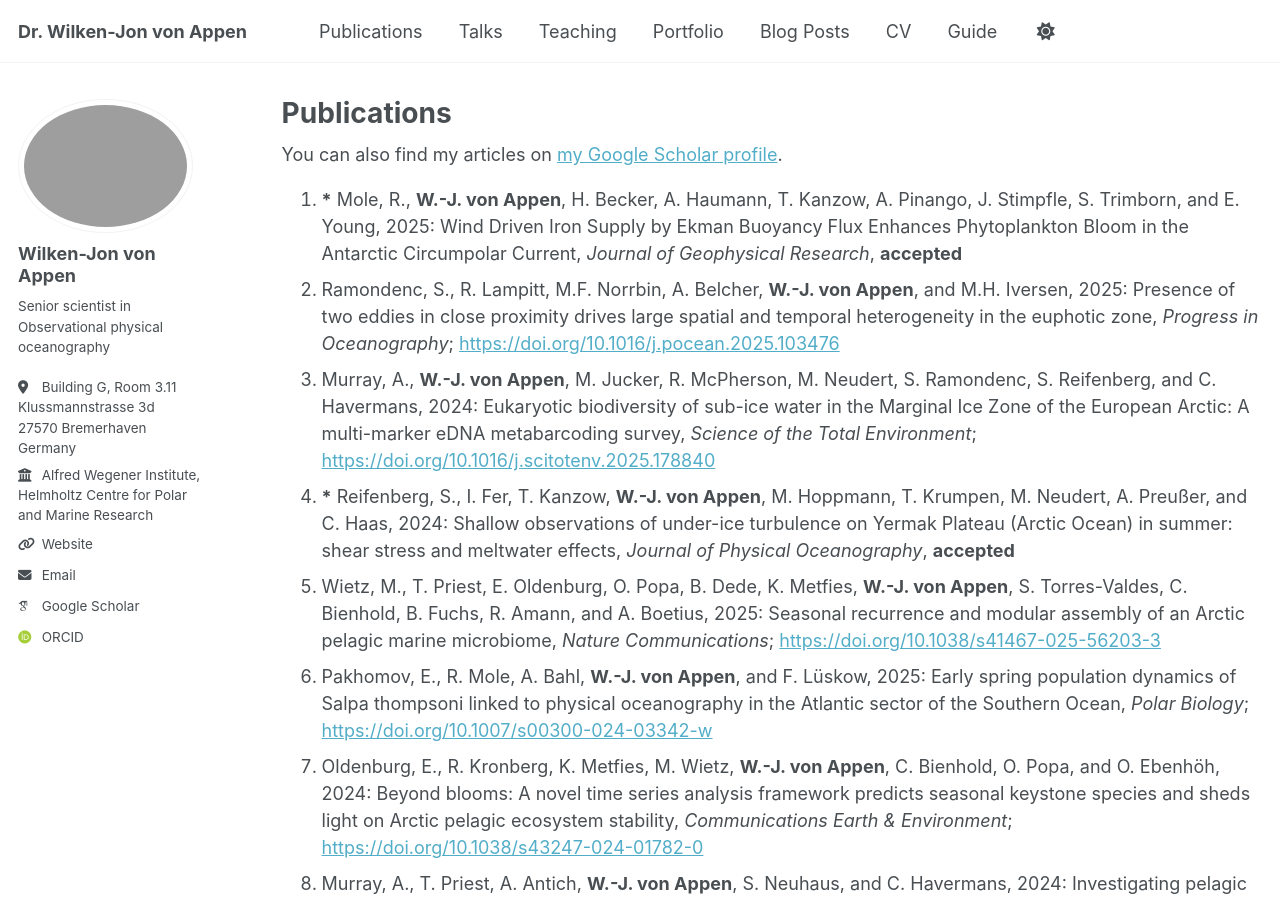
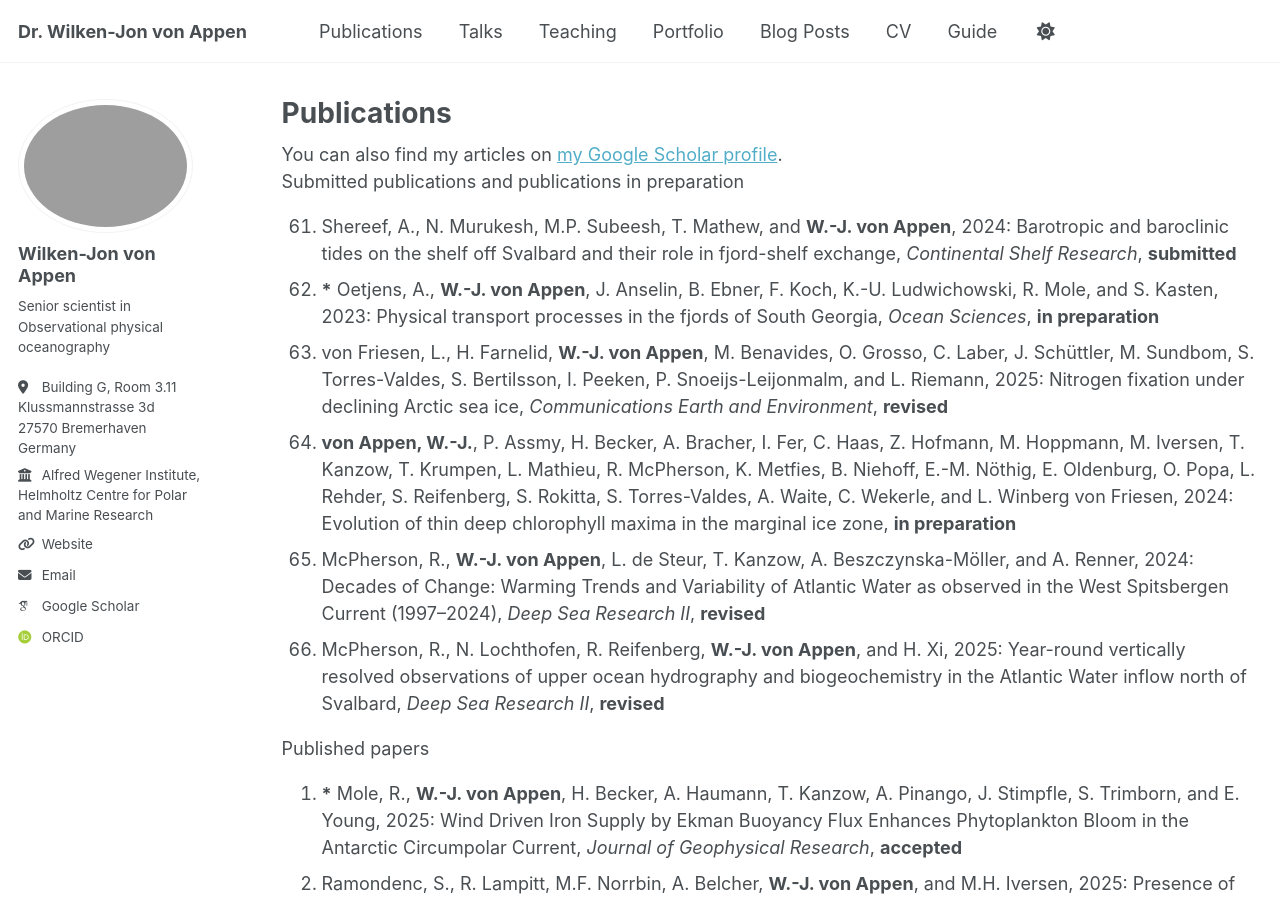
Before and after one commit to wjvappen/wjvappen, a Jekyll site: the page built from _pages/publications.html, in a window 1280 px wide and 900 px high. Built offline with Jekyll 4.4.1, drawn with Linux system fonts in a browser that asks for light colours; some web fonts are replaced; a script bundle is joined from its source files by our own code; library files that are not in the unit come from our copies; some of the changed text lies outside the part shown.

Commit message:
Update publications.html

```diff
--- a/_pages/publications.html
+++ b/_pages/publications.html
@@ -11,6 +11,23 @@ author_profile: true
 
 {% include base_path %}
 
+Submitted publications and publications in preparation
+
+<ol start="61">
+  <li>Shereef, A., N. Murukesh, M.P. Subeesh, T. Mathew, and <strong>W.-J. von Appen</strong>, 2024: Barotropic and baroclinic tides on the shelf off Svalbard and their role in fjord-shelf exchange, <em>Continental Shelf Research</em>, <strong>submitted</strong></li>
+
+  <li><strong>*</strong> Oetjens, A., <strong>W.-J. von Appen</strong>, J. Anselin, B. Ebner, F. Koch, K.-U. Ludwichowski, R. Mole, and S. Kasten, 2023: Physical transport processes in the fjords of South Georgia, <em>Ocean Sciences</em>, <strong>in preparation</strong></li>
+
+  <li>von Friesen, L., H. Farnelid, <strong>W.-J. von Appen</strong>, M. Benavides, O. Grosso, C. Laber, J. Schüttler, M. Sundbom, S. Torres-Valdes, S. Bertilsson, I. Peeken, P. Snoeijs-Leijonmalm, and L. Riemann, 2025: Nitrogen fixation under declining Arctic sea ice, <em>Communications Earth and Environment</em>, <strong>revised</strong></li>
+
+  <li><strong>von Appen, W.-J.</strong>, P. Assmy, H. Becker, A. Bracher, I. Fer, C. Haas, Z. Hofmann, M. Hoppmann, M. Iversen, T. Kanzow, T. Krumpen, L. Mathieu, R. McPherson, K. Metfies, B. Niehoff, E.-M. Nöthig, E. Oldenburg, O. Popa, L. Rehder, S. Reifenberg, S. Rokitta, S. Torres-Valdes, A. Waite, C. Wekerle, and L. Winberg von Friesen, 2024: Evolution of thin deep chlorophyll maxima in the marginal ice zone, <strong>in preparation</strong></li>
+
+  <li>McPherson, R., <strong>W.-J. von Appen</strong>, L. de Steur, T. Kanzow, A. Beszczynska-Möller, and A. Renner, 2024: Decades of Change: Warming Trends and Variability of Atlantic Water as observed in the West Spitsbergen Current (1997–2024), <em>Deep Sea Research II</em>, <strong>revised</strong></li>
+
+  <li>McPherson, R., N. Lochthofen, R. Reifenberg, <strong>W.-J. von Appen</strong>, and H. Xi, 2025: Year-round vertically resolved observations of upper ocean hydrography and biogeochemistry in the Atlantic Water inflow north of Svalbard, <em>Deep Sea Research II</em>, <strong>revised</strong></li>
+</ol>
+
+Published papers
 
 <ol>
   <li><strong>*</strong> Mole, R., <strong>W.-J. von Appen</strong>, H. Becker, A. Haumann, T. Kanzow, A. Pinango, J. Stimpfle, S. Trimborn, and E. Young, 2025: Wind Driven Iron Supply by Ekman Buoyancy Flux Enhances Phytoplankton Bloom in the Antarctic Circumpolar Current, <em>Journal of Geophysical Research</em>, <strong>accepted</strong></li>
@@ -134,6 +151,17 @@ author_profile: true
   <li>Bower, A. S. and <strong>W.-J. von Appen</strong>, 2008: Interannual Variability in the Pathways of the North Atlantic Current over the Mid-Atlantic Ridge and the Impact of Topography, <em>Journal of Physical Oceanography</em>, 38 (1), 104–120; <a href="https://doi.org/10.1175/2007JPO3686.1">https://doi.org/10.1175/2007JPO3686.1</a></li>
 </ol>
 
+Citable non-peer reviewed publications
+
+<ol start="67">
+  <li><strong>von Appen, W.-J.</strong> (editor), 2021: Submesoscale Dynamics in Fram Strait, Cruise No. MSM93 (GPF 18-1_33) in 2020, <em>MARIA S. MERIAN-Berichte</em>, 1–53; <u><a href="https://doi.org/10.48433/cr_msm93">https://doi.org/10.48433/cr_msm93</a></u></li>
+
+  <li><strong>von Appen, W.-J.</strong> (editor), 2018: The Expedition PS114 of the Research Vessel Polarstern to the Fram Strait in 2018, <em>Reports on Polar and Marine Research</em>, 1–84; <u><a href="https://doi.org/10.2312/BzPM_0723_2018">https://doi.org/10.2312/BzPM_0723_2018</a></u></li>
+
+  <li>Author or co-author of 340 data sets in Pangaea Data Publisher for Earth and Environmental Science: <br> <u><a href="https://www.pangaea.de/?q=von+Appen%2C+Wilken-Jon">https://www.pangaea.de/?q=von+Appen%2C+Wilken-Jon</a></u></li>
+
+  <li><strong>von Appen, W.-J.</strong>, 2012: Moored Observations of Shelfbreak Processes at the Inflow to and Outflow from the Arctic Ocean, <em>PhD Thesis</em>, MIT-WHOI Joint Program, Cambridge/Woods Hole, MA, USA; <u><a href="https://doi.org/10.1575/1912/5822">https://doi.org/10.1575/1912/5822</a></u></li>
+</ol>
 
 <!-- New style rendering if publication categories are defined -->
 {% if site.publication_category %}
```
